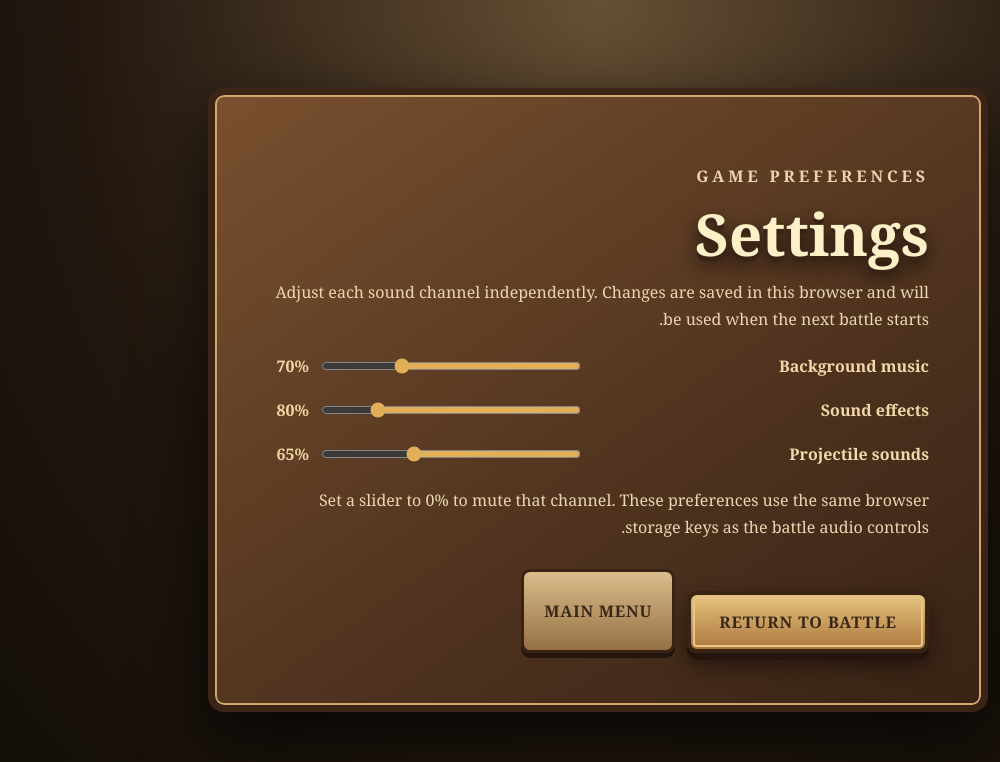
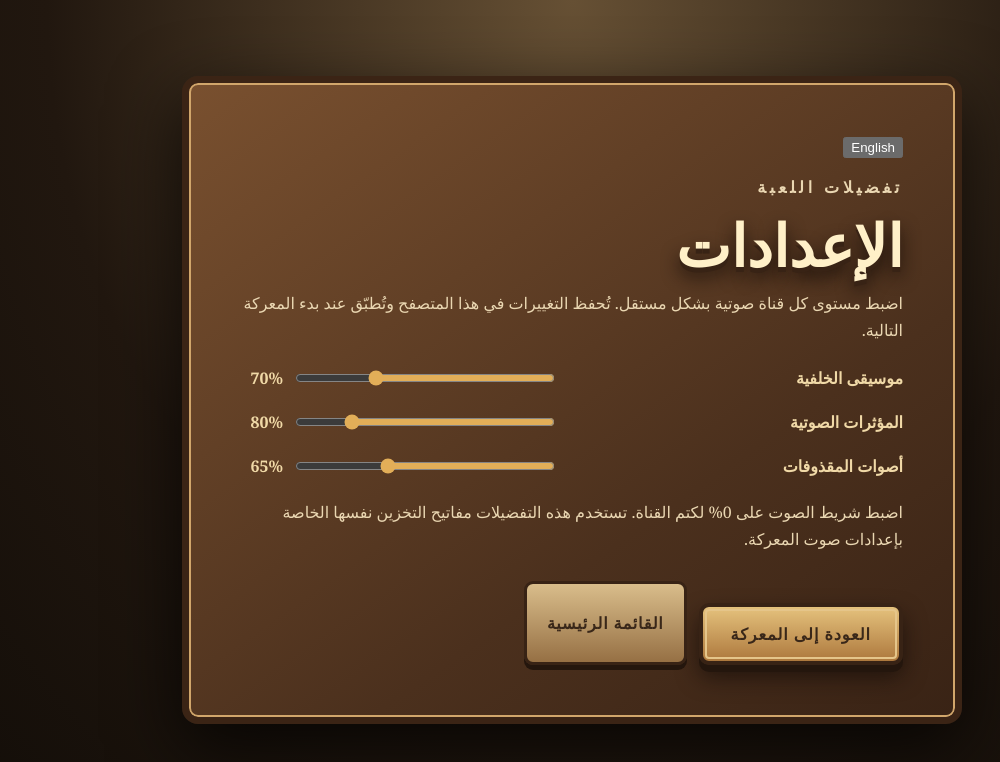
Before and after one commit to waelkamira/FarmVsMonsters, a Next.js app in the folder web/: page /settings in a window 1280 px wide. Shown: the top 762 px of the page, without its empty margins (280-1280 px from the left). Built offline with nearby package versions, Linux system fonts and the light colour scheme.

Commit message:
Translate settings and add language selector

```diff
--- a/web/app/settings/page.js
+++ b/web/app/settings/page.js
@@ -1,51 +1,36 @@
 "use client";
-
 import Link from "next/link";
 import { useEffect, useState } from "react";
-
+import { useLocale, LanguageToggle } from "../LocaleProvider";
 const controls = [
   { key: "musicVolume", label: "Background music", initial: 70 },
   { key: "effectsVolume", label: "Sound effects", initial: 80 },
   { key: "projectileVolume", label: "Projectile sounds", initial: 65 }
 ];
-
 export default function SettingsPage() {
+  const { t } = useLocale();
   const [values, setValues] = useState({ musicVolume: 70, effectsVolume: 80, projectileVolume: 65 });
   const [ready, setReady] = useState(false);
-
   useEffect(() => {
     const next = {};
     controls.forEach(({ key, initial }) => {
-      const stored = Number(window.localStorage.getItem("farmVsMonsters.audio." + key));
-      next[key] = Number.isFinite(stored) && window.localStorage.getItem("farmVsMonsters.audio." + key) !== null
-        ? Math.max(0, Math.min(100, stored)) : initial;
+      const raw = window.localStorage.getItem("farmVsMonsters.audio." + key);
+      const stored = Number(raw);
+      next[key] = raw !== null && Number.isFinite(stored) ? Math.max(0, Math.min(100, stored)) : initial;
     });
-    setValues(next);
-    setReady(true);
+    setValues(next); setReady(true);
   }, []);
-
   function changeVolume(key, value) {
     const volume = Number(value);
     setValues((current) => ({ ...current, [key]: volume }));
     window.localStorage.setItem("farmVsMonsters.audio." + key, String(volume));
   }
-
-  return (
-    <main className="info-shell">
-      <section className="info-card">
-        <p className="eyebrow">GAME PREFERENCES</p>
-        <h1>Settings</h1>
-        <p>Adjust each sound channel independently. Changes are saved in this browser and will be used when the next battle starts.</p>
-        {controls.map(({ key, label }) => (
-          <label className="settings-row" key={key}>
-            <span>{label}</span>
-            <input aria-label={label} type="range" min="0" max="100" step="1" value={values[key]} disabled={!ready} onChange={(event) => changeVolume(key, event.target.value)} />
-            <output>{values[key]}%</output>
-          </label>
-        ))}
-        <p>Set a slider to 0% to mute that channel. These preferences use the same browser storage keys as the battle audio controls.</p>
-        <nav className="info-nav"><Link className="primary-link" href="/game">Return to Battle</Link><Link className="secondary-link" href="/">Main Menu</Link></nav>
-      </section>
-    </main>
-  );
+  return <main className="info-shell"><section className="info-card">
+    <LanguageToggle />
+    <p className="eyebrow">{t("GAME PREFERENCES")}</p><h1>{t("Settings")}</h1>
+    <p>{t("Adjust each sound channel independently. Changes are saved in this browser and will be used when the next battle starts.")}</p>
+    {controls.map(({key,label}) => <label className="settings-row" key={key}><span>{t(label)}</span><input aria-label={t(label)} type="range" min="0" max="100" step="1" value={values[key]} disabled={!ready} onChange={e=>changeVolume(key,e.target.value)}/><output>{values[key]}%</output></label>)}
+    <p>{t("Set a slider to 0% to mute that channel. These preferences use the same browser storage keys as the battle audio controls.")}</p>
+    <nav className="info-nav"><Link className="primary-link" href="/game">{t("Return to Battle")}</Link><Link className="secondary-link" href="/">{t("Main Menu")}</Link></nav>
+  </section></main>;
 }
```
